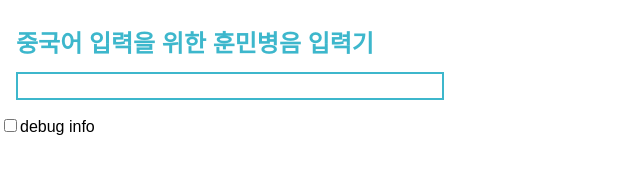
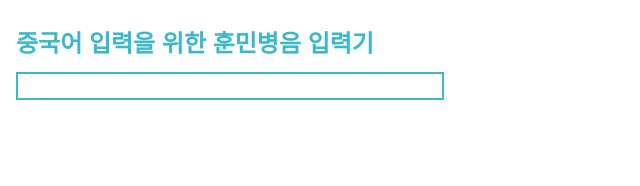
Before and after one commit to j2arlove/HunminChina, a React (Create React App) app in the folder hunmin/: page / in a window 1280 px wide. Shown: the top 186 px of the page, without its empty margins (0-640 px from the left). Built offline with nearby package versions, Linux system fonts and the light colour scheme.

Commit message:
delete debug info

```diff
--- a/hunmin/src/App.js
+++ b/hunmin/src/App.js
@@ -693,26 +693,6 @@ class App extends Component {
         </label>) : null}
 
         <Sentences typedSentences={this.state.typedSentences} />
-
-
-        <label>
-          <input
-            type="checkbox"
-            checked={this.state.debug}
-            value={this.state.debug}
-            onChange={v => {
-              this.setState({ debug: v.target.checked });
-            }}
-          />
-          debug info
-        </label>
-        {this.state.debug ? (
-          <React.Fragment>
-            <div className="status">State: {this.state.state}</div>
-            <div className="debug">TypedJamos: {this.typedJamos()}</div>
-          </React.Fragment>
-        ) : null}
-
       </div>
     );
   }
```
